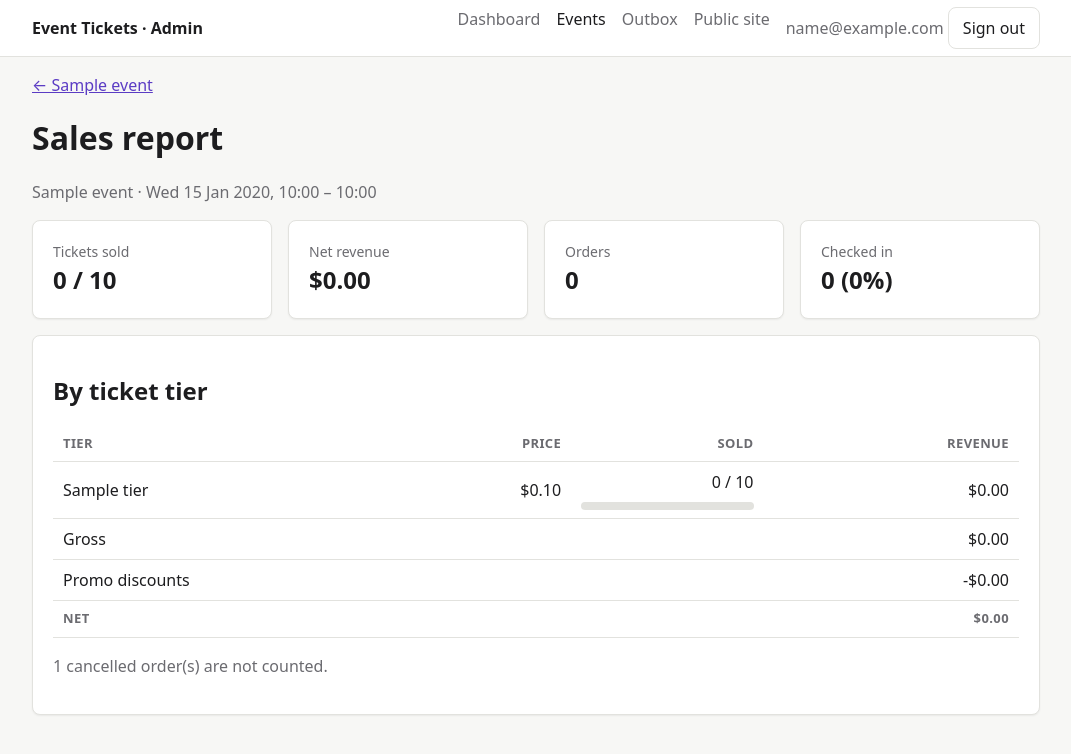
After one commit to sorin-work/event-tickets, a Spring Boot app: page /admin/events/1/report in a window 1280 px wide. The commit adds this page. Shown: the top 754 px of the page, without its empty margins (104-1175 px from the left). Run offline with Spring Boot 4, Linux system fonts and the light colour scheme; a user stored in the database is signed in; tables that the repository leaves empty hold one stand-in row (values such as "Sample post"); some of the project's set-up classes (security, data sources, template engines, error pages and the like) are left out, and stand-ins take their place; some libraries are stand-ins or nearby versions.

Commit message:
feat(admin): sales report page

```diff
--- /dev/null
+++ b/src/main/java/com/sorinwork/tickets/admin/AdminReportController.java
@@ -0,0 +1,27 @@
+package com.sorinwork.tickets.admin;
+
+import com.sorinwork.tickets.event.EventService;
+import com.sorinwork.tickets.report.SalesReportService;
+import org.springframework.stereotype.Controller;
+import org.springframework.ui.Model;
+import org.springframework.web.bind.annotation.GetMapping;
+import org.springframework.web.bind.annotation.PathVariable;
+
+@Controller
+public class AdminReportController {
+
+  private final EventService events;
+  private final SalesReportService reports;
+
+  public AdminReportController(EventService events, SalesReportService reports) {
+    this.events = events;
+    this.reports = reports;
+  }
+
+  @GetMapping("/admin/events/{eventId}/report")
+  public String report(@PathVariable long eventId, Model model) {
+    model.addAttribute("event", events.get(eventId));
+    model.addAttribute("report", reports.forEvent(eventId));
+    return "admin/report/show";
+  }
+}
--- a/src/main/resources/static/css/app.css
+++ b/src/main/resources/static/css/app.css
@@ -417,3 +417,24 @@ th {
   font-family: inherit;
   margin: 12px 0 0;
 }
+
+.stats {
+  display: grid;
+  grid-template-columns: repeat(auto-fit, minmax(180px, 1fr));
+  gap: 16px;
+}
+
+.stat {
+  margin: 0 0 16px;
+}
+
+.stat-label {
+  color: var(--muted);
+  font-size: 0.875rem;
+}
+
+.stat-value {
+  font-size: 1.5rem;
+  font-weight: 700;
+  font-variant-numeric: tabular-nums;
+}
--- a/src/main/resources/templates/admin/events/form.html
+++ b/src/main/resources/templates/admin/events/form.html
@@ -41,6 +41,7 @@
     <p>
       <a class="btn" th:href="@{/admin/events/{id}/tiers/new(id=${event.id})}">Add ticket tier</a>
       <a class="btn" th:href="@{/admin/events/{id}/promo-codes(id=${event.id})}">Promo codes</a>
+      <a class="btn" th:href="@{/admin/events/{id}/report(id=${event.id})}">Sales report</a>
       <a class="btn" th:href="@{/admin/events/{id}/orders(id=${event.id})}">Orders</a>
       <a class="btn" th:href="@{/admin/events/{id}/attendees(id=${event.id})}">Attendees</a>
       <a class="btn" th:href="@{/admin/events/{id}/waitlist(id=${event.id})}">Waitlist</a>
--- /dev/null
+++ b/src/main/resources/templates/admin/report/show.html
@@ -0,0 +1,56 @@
+<!DOCTYPE html>
+<html xmlns:th="http://www.thymeleaf.org" lang="en">
+<head th:replace="~{fragments/layout :: head('Sales report')}"></head>
+<body>
+<header th:replace="~{fragments/admin :: header('events')}"></header>
+<main class="container">
+  <p><a th:href="@{/admin/events/{id}/edit(id=${event.id})}" th:text="'&larr; ' + ${event.title}">&larr; Event</a></p>
+  <h1>Sales report</h1>
+  <p class="muted" th:text="${event.title} + ' · ' + ${@fmt.when(event)}">Event</p>
+
+  <div class="stats">
+    <div class="card stat">
+      <div class="stat-label">Tickets sold</div>
+      <div class="stat-value" th:text="${report.ticketsSold} + ' / ' + ${report.capacity()}">40 / 100</div>
+    </div>
+    <div class="card stat">
+      <div class="stat-label">Net revenue</div>
+      <div class="stat-value" th:text="${@fmt.money(report.netCents, event.currency)}">€800.00</div>
+    </div>
+    <div class="card stat">
+      <div class="stat-label">Orders</div>
+      <div class="stat-value" th:text="${report.orders}">25</div>
+    </div>
+    <div class="card stat">
+      <div class="stat-label">Checked in</div>
+      <div class="stat-value" th:text="${report.checkedIn} + ' (' + ${report.percentCheckedIn()} + '%)'">0</div>
+    </div>
+  </div>
+
+  <section class="card">
+    <h2>By ticket tier</h2>
+    <table>
+      <thead><tr><th>Tier</th><th class="num">Price</th><th class="num">Sold</th><th class="num">Revenue</th></tr></thead>
+      <tbody>
+      <tr th:each="line : ${report.tiers}">
+        <td th:text="${line.name}">Standing</td>
+        <td class="num" th:text="${@fmt.price(line.priceCents, event.currency)}">€20.00</td>
+        <td class="num">
+          <span th:text="${line.sold} + ' / ' + ${line.capacity}">10 / 100</span>
+          <div class="progress"><div class="progress-bar" th:style="'width:' + ${line.percentSold()} + '%'"></div></div>
+        </td>
+        <td class="num" th:text="${@fmt.money(line.grossCents, event.currency)}">€200.00</td>
+      </tr>
+      </tbody>
+      <tfoot>
+      <tr><td colspan="3">Gross</td><td class="num" th:text="${@fmt.money(report.grossCents, event.currency)}">€0.00</td></tr>
+      <tr><td colspan="3">Promo discounts</td><td class="num" th:text="'-' + ${@fmt.money(report.discountCents, event.currency)}">€0.00</td></tr>
+      <tr><th colspan="3">Net</th><th class="num" th:text="${@fmt.money(report.netCents, event.currency)}">€0.00</th></tr>
+      </tfoot>
+    </table>
+    <p class="muted" th:if="${report.cancelledOrders > 0}"
+       th:text="${report.cancelledOrders} + ' cancelled order(s) are not counted.'">1 cancelled</p>
+  </section>
+</main>
+</body>
+</html>
```
Also changed, not shown: 1 other file.
